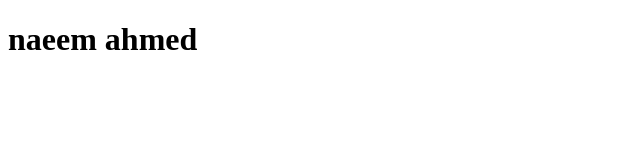
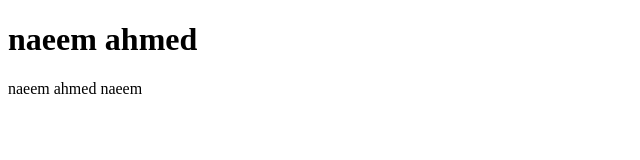
Before and after one commit to mohammed99887766/first-project, a plain HTML site: page index.html in a window 1280 px wide. Shown: the whole page, without its empty margins (0-640 px from the left). Drawn offline with Linux system fonts and the light colour scheme.

Commit message:
Update index.html

```diff
--- a/index.html
+++ b/index.html
@@ -7,5 +7,6 @@
 </head>
 <body>
 <h1>naeem ahmed</h1>
+    <p>naeem ahmed naeem</p>
 </body>
 </html>
```
